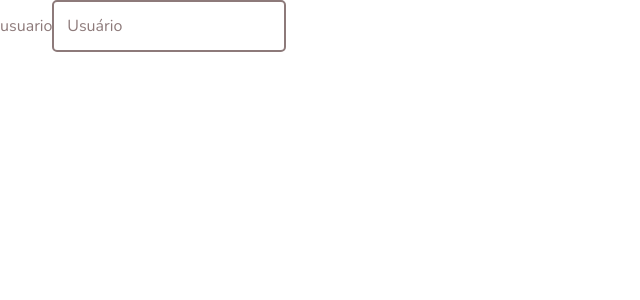
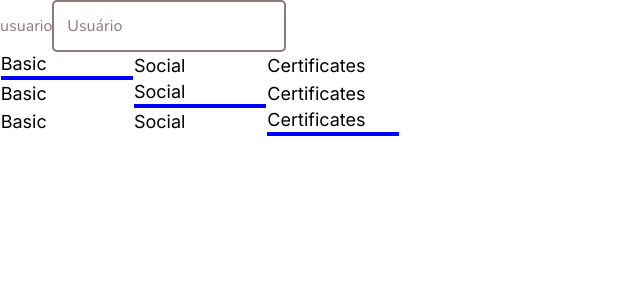
Before and after one commit to LeonardoVechieti/desafio4_compass, a Vue app: page /success in a window 1280 px wide. Shown: the top 300 px of the page, without its empty margins (0-640 px from the left). Built offline with nearby package versions, Linux system fonts and the light colour scheme.

Commit message:
Feat: menu

```diff
--- a/src/components/containers/Menu/Menu.vue
+++ b/src/components/containers/Menu/Menu.vue
@@ -0,0 +1,112 @@
+<template>
+  <div class="menu-flex">
+    <div class="nav-basic" v-show="nav_basic">
+      <Texts type="text" textClass="nav" msg="Basic" />
+    </div>
+
+    <div class="nav-basic-at" v-show="nav_basic_at">
+      <Texts type="text" textClass="nav" msg="Basic" />
+    </div>
+
+    <div class="menu-social" v-show="nav_social">
+      <Texts type="text" textClass="nav" msg="Social" />
+    </div>
+
+    <div class="menu-social-at" v-show="nav_social_at">
+      <Texts type="text" textClass="nav" msg="Social" />
+    </div>
+
+    <div class="menu-certificates" v-show="nav_certificates">
+      <Texts type="text" textClass="nav" msg="Certificates" />
+    </div>
+
+    <div class="menu-certificates-at" v-show="nav_certificates_at">
+      <Texts type="text" textClass="nav" msg="Certificates" />
+    </div>
+  </div>
+</template>
+
+<script>
+import Texts from "@/components/micro/Texts/Texts.vue";
+export default {
+  // eslint-disable-next-line
+  name: "Menu",
+  data() {
+    return {
+      nav_basic: true,
+      nav_basic_at: false,
+      nav_social: true,
+      nav_social_at: false,
+      nav_certificates: true,
+      nav_certificates_at: false,
+    };
+  },
+  components: {
+    Texts,
+  },
+  props: {
+    item: {
+      type: String,
+      default: "basic",
+    },
+  },
+  created() {
+    switch (this.item) {
+      case "basic":
+        this.nav_basic = false;
+        this.nav_basic_at = true;
+        break;
+      case "social":
+        this.nav_social = false;
+        this.nav_social_at = true;
+        break;
+      case "certificates":
+        this.nav_certificates = false;
+        this.nav_certificates_at = true;
+        break;
+    }
+  },
+  methods: {},
+};
+</script>
+
+<style scoped>
+.menu-flex {
+  display: flex;
+  flex-direction: row;
+  justify-content: space-around;
+  align-items: center;
+  text-align: center;
+  width: 400px;
+  height: 100%;
+  font-family: "Nunito";
+}
+.nav-basic {
+  width: 33%;
+}
+.nav-basic-at {
+  width: 33%;
+  border-bottom: 4px solid;
+  border-bottom-color: blue;
+}
+.menu-social {
+  width: 33%;
+
+
+}
+.menu-social-at {
+  width: 33%;
+    border-bottom: 4px solid;
+  border-bottom-color: blue;
+}
+
+.menu-certificates {
+  width: 33%;
+
+}
+.menu-certificates-at {
+  width: 33%;
+    border-bottom: 4px solid;
+  border-bottom-color: blue;
+}
+</style>
--- /dev/null
+++ b/src/components/containers/Menu/Menus.scss
@@ -0,0 +1,3 @@
+.p{
+    color: aqua;
+}
--- a/src/views/PageSuccessTab/PageSuccessTab.vue
+++ b/src/views/PageSuccessTab/PageSuccessTab.vue
@@ -8,12 +8,16 @@
       class="input"
       labelName="Usuário"
     />
+    <Menu item="basic"/>
+    <Menu item="social"/>
+    <Menu item="certificates"/>
   </div>
 </template>
 
 <script>
 import Input from "../../components/micro/Input/Input.vue";
 import Label from "../../components/micro/Label/Label.vue";
+import Menu from "../../components/containers/Menu/Menu.vue";
 
 export default {
   name: "PageSuccessTab",
@@ -23,6 +27,7 @@ export default {
   components: {
     Input,
     Label,
+    Menu,
   },
 };
 </script>
```
Also changed, not shown: src/components/containers/Menu/Menu.scss (deleted).
